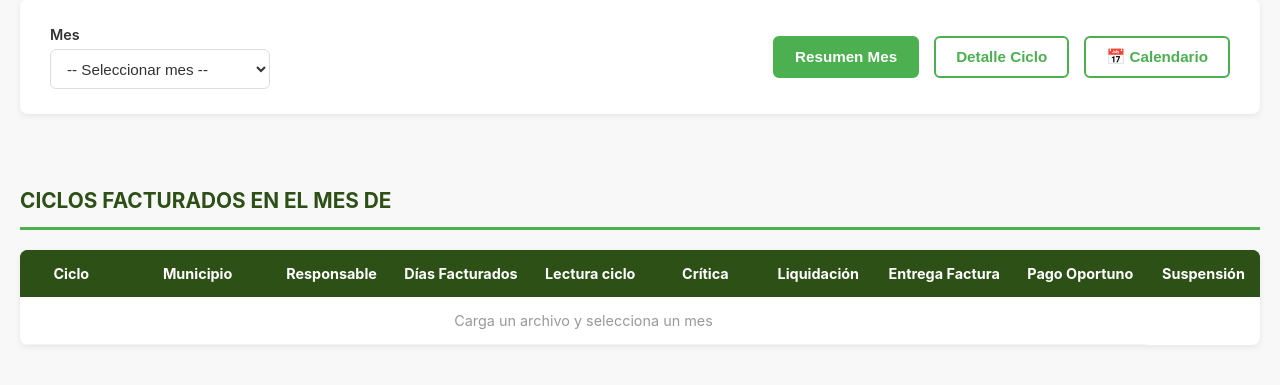
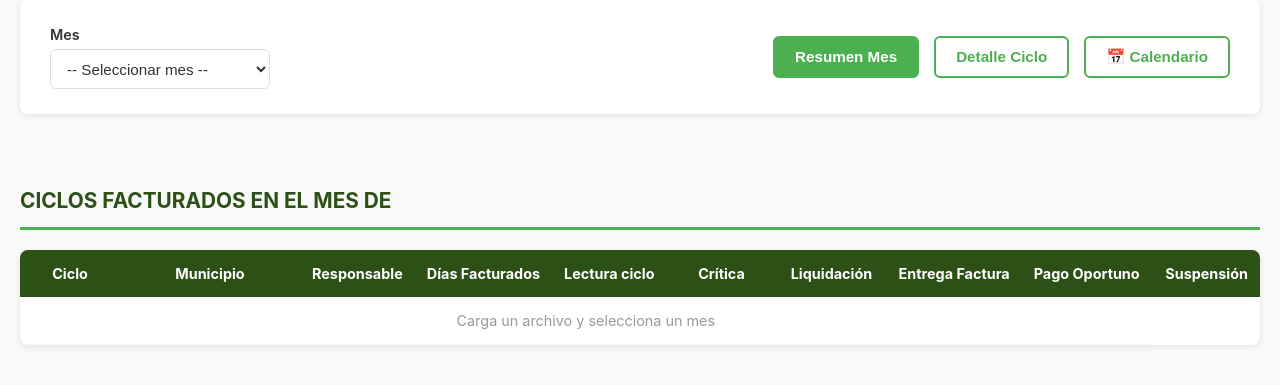
Before and after one commit to Stivenjimenez08/DASHBOARDFACTURACION, a Flask app: page / in a window 1280 px wide. Shown: the part 204-589 px from the top of the page. Run offline with Flask 3, Linux system fonts and the light colour scheme; data that the repository does not hold is empty.

Commit message:
Update style.css

```diff
--- a/static/css/style.css
+++ b/static/css/style.css
@@ -308,8 +308,8 @@ body {
 /* Columna Municipio - reducida y con colapso */
 .data-table td:nth-child(2),
 .data-table th:nth-child(2) {
-    width: 150px;
-    min-width: 150px;
+    width: 180px;
+    min-width: 180px;
     word-break: break-word;
     overflow-wrap: break-word;
     white-space: normal;  /* ← Esta SÍ puede colapsar */
@@ -849,10 +849,10 @@ body {
 
 /* Filtro de Mes más largo en Página 1 (Resumen Mes) */
 #page1 .selector-group:first-child {
-    min-width: 280px;
+    min-width: 380px;
 }
 
 /* Filtro de Mes más largo en Página 3 (Calendario) */
 #page3 .selector-group:first-child {
-    min-width: 280px;
+    min-width: 380px;
 }
```
